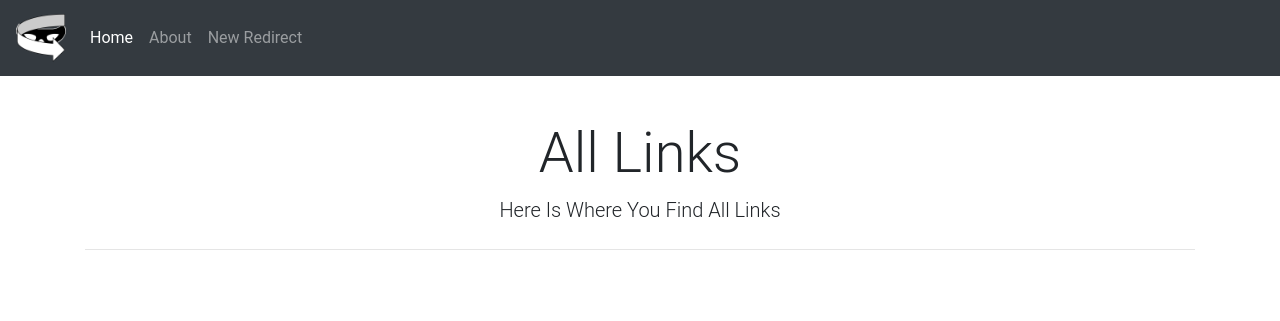
After one commit to jere-mie/rickroll-me-py, a Flask app: page /admin in a window 1280 px wide. The commit adds this page. Shown: the top 321 px of the page. Run offline with Flask 2, Linux system fonts and the light colour scheme; data that the repository does not hold is empty; parts of the project's set-up code (start-up, migrations or seed data) failed here and were passed over; some libraries are stand-ins or nearby versions.

Commit message:
added admin section for all links

```diff
--- a/website/routes.py
+++ b/website/routes.py
@@ -12,6 +12,11 @@ def home():
 @app.route('/about', methods=['GET'])
 def about():
     return render_template('about.html')
+
+@app.route('/admin', methods=['GET'])
+def admin():
+    links = Link.query.all()
+    return render_template('admin.html', links=links)
 
 
 
@@ -28,7 +33,7 @@ def new():
         return redirect(url_for('home'))
     return render_template('new.html', form=form, legend='New Link')
 
-@app.route('/<link_url>/edit', methods=['GET', 'POST'])
+@app.route('/l/<link_url>/edit', methods=['GET', 'POST'])
 def edit(link_url):
     link = Link.query.filter_by(link=link_url).first()
     form = LinkForm()
--- a/website/static/style.css
+++ b/website/static/style.css
@@ -13,3 +13,9 @@ body{
 .thin{
     font-weight:200;
 }
+
+.pushed{
+    background-color: rgb(247, 247, 247);
+    margin: 15px;
+    padding: 15px;
+}
--- /dev/null
+++ b/website/templates/admin.html
@@ -0,0 +1,20 @@
+{% extends 'layout.html' %}
+{% block content %}
+  <div class="container" style="background-color:white;">
+    <h1 class="center display-4">All Links</h1>
+    <p class="lead center">Here Is Where You Find All Links</p>
+    <hr class="my-4">
+    <br><br>
+    {% for link in links %}
+    <div class="pushed">
+        <p>https://allnewsnow.online/l/{{ link.link }}</p>
+        <p>{{ link.url }}</p>
+        <a href="https://allnewsnow.online/l/{{ link.link }}/edit" class="btn btn-outline-secondary">Edit</a>
+    </div>
+    <hr class="my-4">
+    {% endfor %}
+  </div>
+
+
+
+{% endblock %}
```
